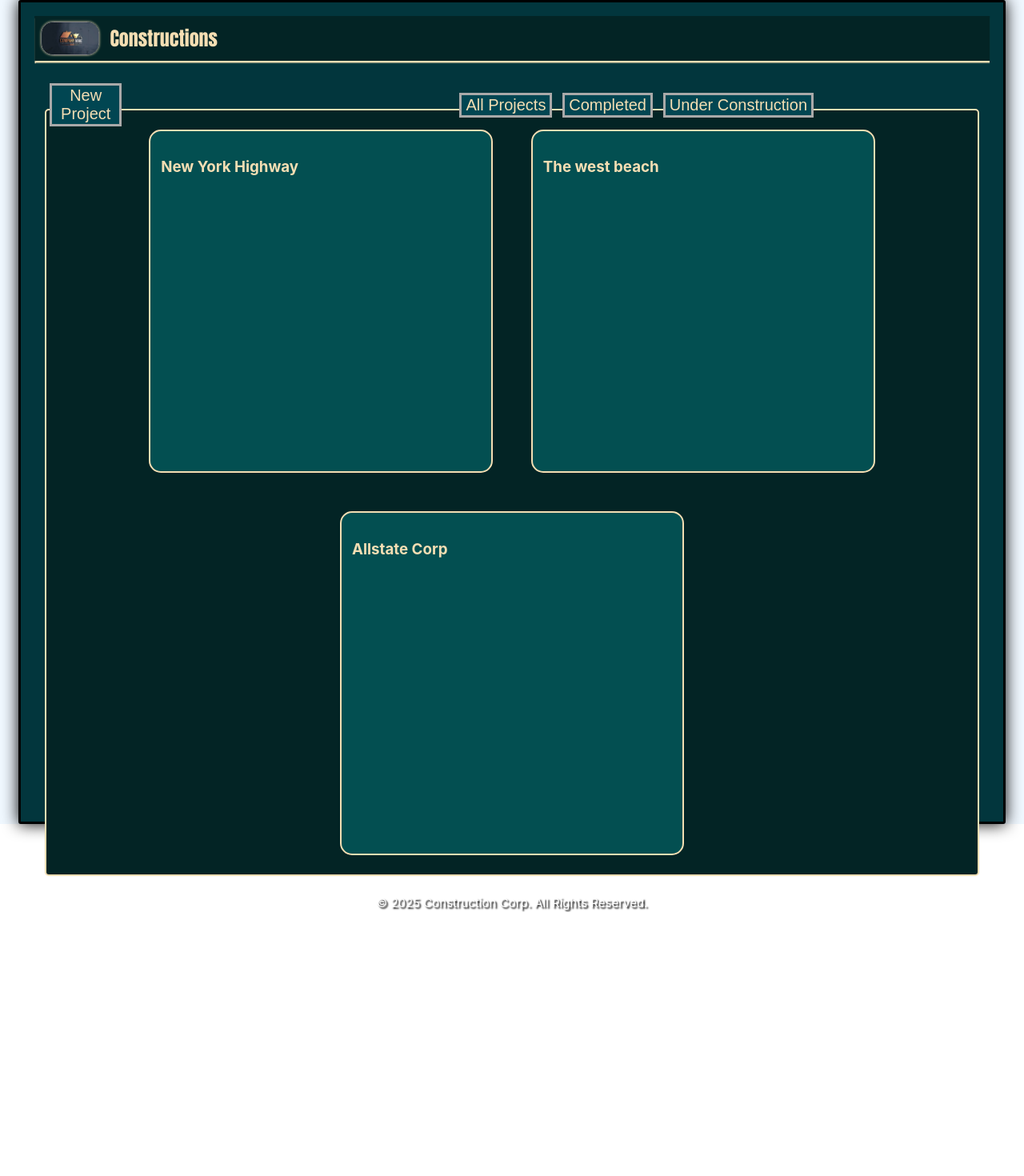
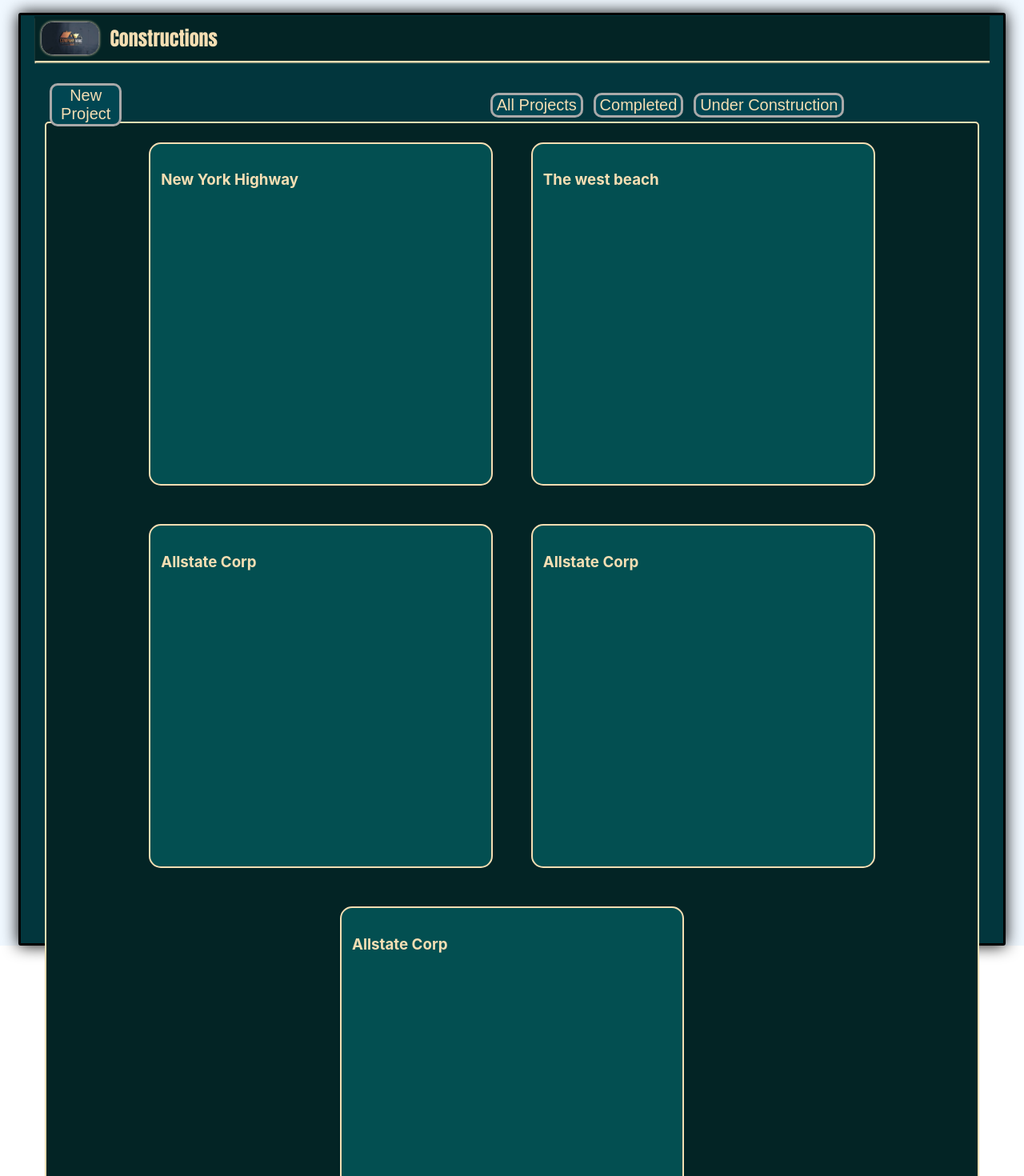
Before and after one commit to Alanimustafa/construction-project-app, a React (Vite) app: page / in a window 1280 px wide. Shown: the top 1470 px of the page at 80% size. Before the commit the page ends 1140 px from the top, so only its background shows below. Built offline with nearby package versions, Linux system fonts and the light colour scheme.

Commit message:
CSS Corrections

```diff
--- a/data/projects.jsx
+++ b/data/projects.jsx
@@ -76,5 +76,57 @@ export const projectsArray = [
         },
         image: 'project3.jpg',
         link: 'https://www.google.com'
+    },
+    {
+        id: 3,
+        name: 'Allstate Corp',
+        description: 'This is the third project',
+        projectType: "Residentail",
+        initialBudget: "$2,000,000",
+        location: {
+            city: 'Chicago',
+            state: 'IL',
+            country: 'USA'
+        },
+        resourses: {
+            engineers: true,
+            labor: true,
+            equipments: true,
+            materials: true
+        },
+        legalContact: {
+            firstName: "Alen",
+            lastName: "Ken",
+            phoneNumber: "1234567890",
+            emailAddress: "alen.ken.john@email.org"
+        },
+        image: 'project3.jpg',
+        link: 'https://www.google.com'
+    },
+    {
+        id: 3,
+        name: 'Allstate Corp',
+        description: 'This is the third project',
+        projectType: "Residentail",
+        initialBudget: "$2,000,000",
+        location: {
+            city: 'Chicago',
+            state: 'IL',
+            country: 'USA'
+        },
+        resourses: {
+            engineers: true,
+            labor: true,
+            equipments: true,
+            materials: true
+        },
+        legalContact: {
+            firstName: "Alen",
+            lastName: "Ken",
+            phoneNumber: "1234567890",
+            emailAddress: "alen.ken.john@email.org"
+        },
+        image: 'project3.jpg',
+        link: 'https://www.google.com'
     }
 ];
--- a/src/App.css
+++ b/src/App.css
@@ -6,12 +6,14 @@ body {
 
 .projectAppMainContainer {
   display: block;
+  flex-direction: column;
   background-color: rgb(2, 54, 61);
   border: solid black 3px;
   border-radius: 3px;
   width: 96vw;
-  height: 96%;
-  min-height: 98vh;
+  margin-top: 2vh;
+  height: 145vh;
+  min-height: 100vh;
   justify-self: center;
   box-shadow: black 0px 0px 20px;
   flex-wrap: wrap;
@@ -49,14 +51,15 @@ body {
 
 .navegationButtons {
   display: flex;
+  justify-content: space-between;
   justify-self: center;
-  justify-content: space-between;
   align-items: center;
   margin: 3vh;
-  width: 90%;
+  width: 93vw;
   top: 10%;
   position: fixed;
   z-index: 9999;
+  flex-wrap: wrap;
 }
 
 .currentProjectsButton {
@@ -80,7 +83,7 @@ button {
   padding-top: 1px;
   padding-bottom: 1px;
   margin-left: 1vw;
-  border-radius: 0px;
+  border-radius: 10px;
   font-family: Arial, Helvetica, sans-serif;
   font-size: 20px;
   color: wheat;
--- a/src/App.jsx
+++ b/src/App.jsx
@@ -10,7 +10,6 @@ function App() {
   const [projects, setProject] = useState(projectsArray)
   // console.log(projects);
   return (
-    <>
       <div className="projectAppMainContainer">
         <div className="headerHomePage">
           <img className="logo" src="../images/Logo.jpeg" alt="logo-image" />
@@ -33,7 +32,6 @@ function App() {
         </div>
         <p className='copyRight'>© 2025 Construction Corp. All Rights Reserved.</p>
       </div>
-    </>
   )
 }
 
```
